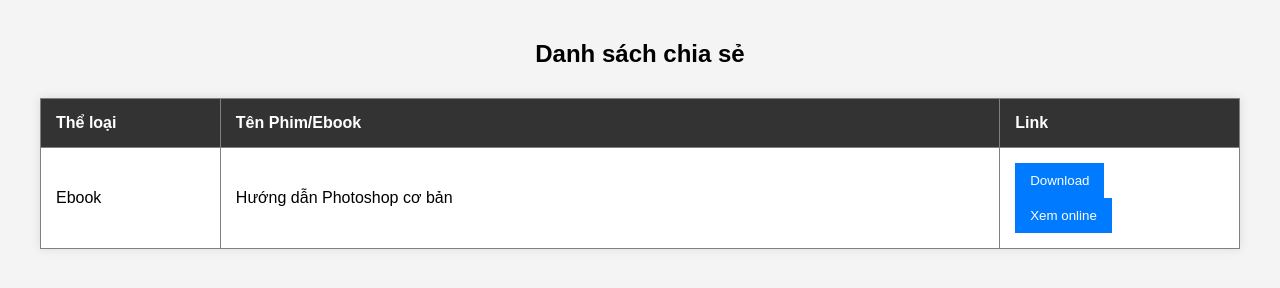
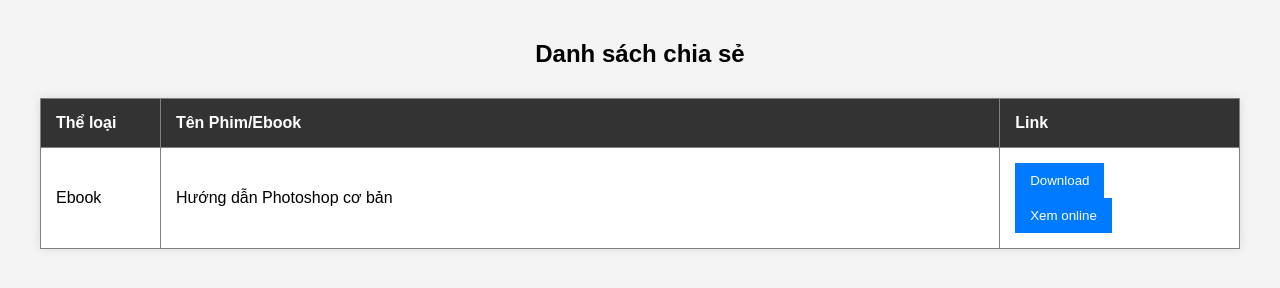
Before and after one commit to Ngocthai2703web1s/khodata, a plain HTML site: page index.html in a window 1280 px wide. Drawn offline with Linux system fonts and the light colour scheme.

Commit message:
Update styles.css

```diff
--- a/styles.css
+++ b/styles.css
@@ -64,12 +64,12 @@ table {
 
 th:nth-child(1),
 td:nth-child(1) {
-    width: 15%;  /* Độ rộng cột Thể loại */
+    width: 10%;  /* Độ rộng cột Thể loại */
 }
 
 th:nth-child(2),
 td:nth-child(2) {
-    width: 65%;  /* Độ rộng cột Tên */
+    width: 70%;  /* Độ rộng cột Tên */
 }
 
 th:nth-child(3),
```
